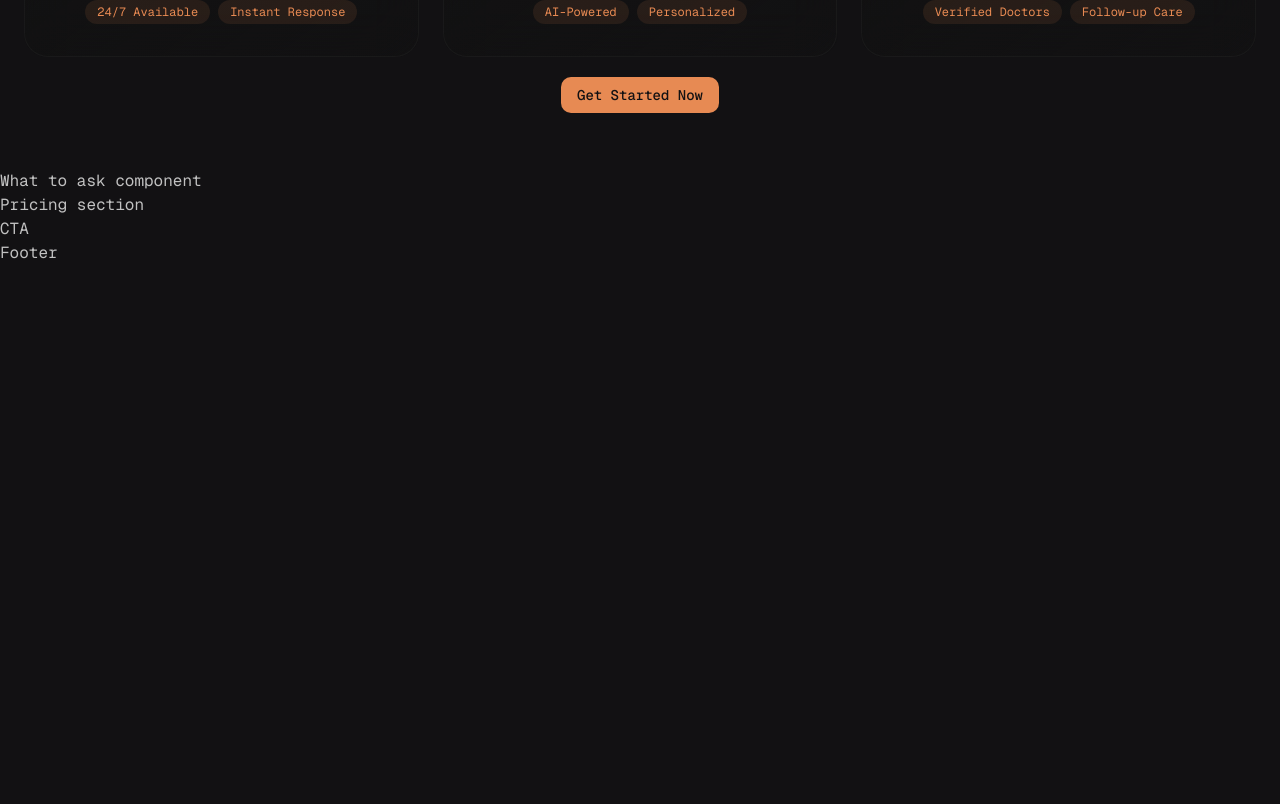
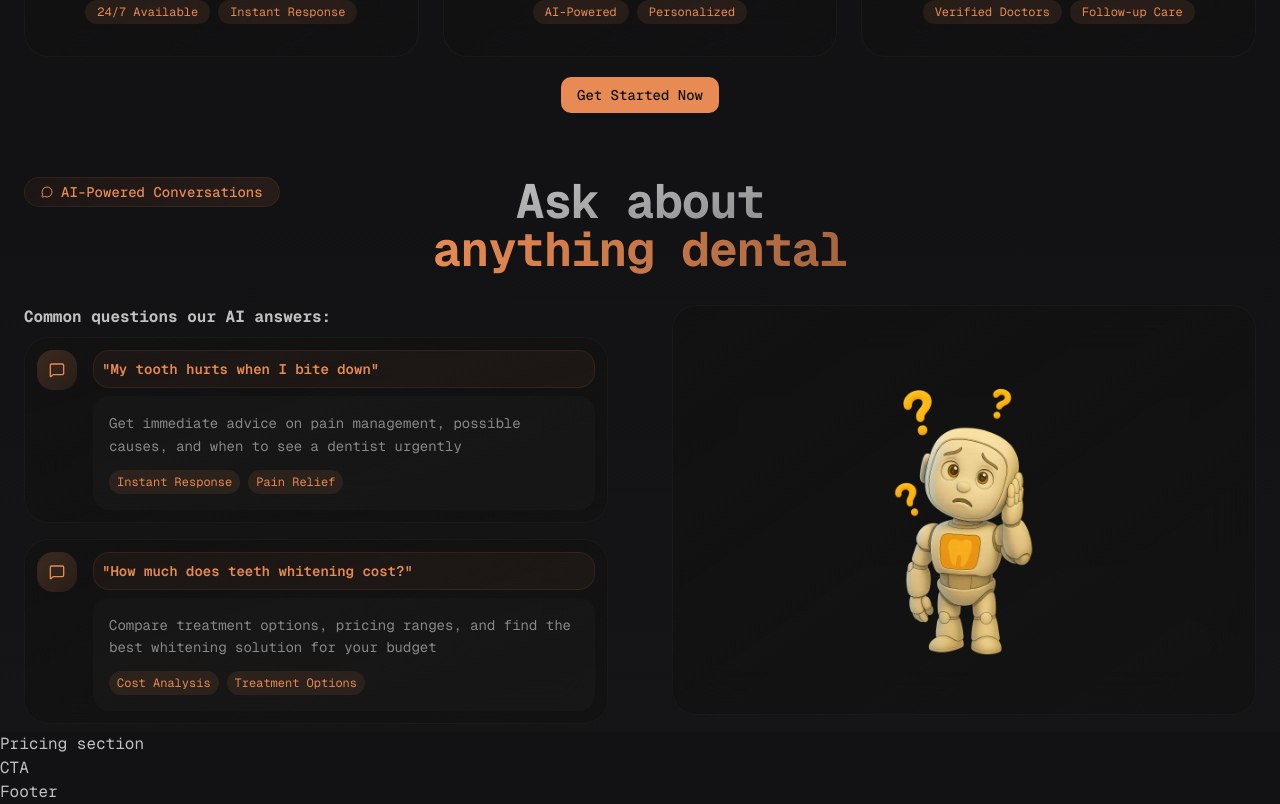
Before and after one commit to ItsME-TM/tmdent, a Next.js app: page / in a window 1280 px wide. Shown: the part 1276-2080 px from the top of the page. Before the commit the page ends 1541 px from the top, so only its background shows below. Built offline with nearby package versions, Linux system fonts and the light colour scheme.

Commit message:
update Header component styles and implement WhatToAsk component with interactive chat examples and AI features

```diff
--- a/src/components/landing/Header.tsx
+++ b/src/components/landing/Header.tsx
@@ -6,8 +6,8 @@ import { Button } from '../ui/button'
 
 function Header() {
   return (
-    <nav className="fixed top-0 right-0 left-0 z-50 px-6 py-4 border-b border-border/50 bg-background/80
-    backdrop-blur-md h-16">
+    <nav className="fixed top-0 right-0 left-0 z-50 px-6 py-2 border-b border-border/50 bg-background/80
+    backdrop-blur-md h-14">
         <div className="flex items-center justify-between max-w-6xl mx-auto">
             <Link href="/" className="flex items-center gap-2">
                 <Image src={"/logo.png"} alt="TMdent Logo" width={32} height={32} className="w-11"/>
--- a/src/components/landing/WhatToAsk.tsx
+++ b/src/components/landing/WhatToAsk.tsx
@@ -1,11 +1,127 @@
-import React from 'react'
+import { MessageCircleIcon, MessageSquareIcon } from "lucide-react";
+import Image from "next/image";
 
 function WhatToAsk() {
   return (
-    <div>
-        What to ask component
-    </div>
-  )
+    <section className="relative py-2 px-6 overflow-hidden bg-gradient-to-b from-background to-muted/20">
+      <div className="relative z-10 max-w-7xl mx-auto">
+        {/* Header */}
+        <div className="text-center mb-8">
+          {/* bubble */}
+          <div
+            className="absolute gap-2 hidden md:flex items-center px-4 py-1
+        bg-gradient-to-r from-primary/5 to-primary/10 rounded-full border
+        border-primary/10 backdrop-blur-sm mb-2"
+          >
+            <MessageCircleIcon className="size-3 text-primary" />
+            <span className="text-primary text-sm font-medium">
+              AI-Powered Conversations
+            </span>
+          </div>
+          <h2 className="text-xl md:text-3xl lg:text-5xl font-bold tracking-tight">
+            <span className="bg-gradient-to-br from-foreground to-foreground/70 bg-clip-text text-transparent">
+              Ask about
+            </span>
+            <br />
+            <span className="bg-gradient-to-r from-primary to-primary/70 bg-clip-text text-transparent">
+              anything dental
+            </span>
+          </h2>
+          {/* <p className="text-md text-muted-foreground max-w-3xl mx-auto leading-relaxed">
+            From simple questions to complex concerns, our AI delivers
+            expert-level guidance trained on thousands of real dental cases
+          </p> */}
+        </div>
+
+        <div className="grid lg:grid-cols-2 gap-16 items-start">
+          {/* Left Side - Interactive Chat Examples */}
+          <div className="space-y-8">
+            <div className="space-y-4">
+              <h3 className="text-md font-bold mb-2">
+                Common questions our AI answers:
+              </h3>
+
+              {/* Chat Bubble 1 */}
+              <div className="group relative">
+                <div className="bg-gradient-to-br from-card/90 to-card/60 backdrop-blur-xl rounded-3xl p-3 border border-border/50 hover:border-primary/30 transition-all duration-500 hover:shadow-2xl hover:shadow-primary/10">
+                  <div className="flex items-start gap-4">
+                    <div className="w-10 h-10 bg-gradient-to-br from-primary/20 to-primary/10 rounded-2xl flex items-center justify-center shrink-0">
+                      <MessageSquareIcon className="h-4 w-4 text-primary" />
+                    </div>
+                    <div className="space-y-2 flex-1">
+                      <div className="bg-primary/5 rounded-2xl p-2 border border-primary/10">
+                        <p className="font-semibold text-sm text-primary">
+                          "My tooth hurts when I bite down"
+                        </p>
+                      </div>
+                      <div className="bg-muted/30 rounded-2xl p-4">
+                        <p className="text-sm text-muted-foreground leading-relaxed">
+                          Get immediate advice on pain management, possible
+                          causes, and when to see a dentist urgently
+                        </p>
+                        <div className="flex gap-2 mt-3">
+                          <span className="px-2 py-1 bg-primary/10 text-primary text-xs rounded-full">
+                            Instant Response
+                          </span>
+                          <span className="px-2 py-1 bg-primary/10 text-primary text-xs rounded-full">
+                            Pain Relief
+                          </span>
+                        </div>
+                      </div>
+                    </div>
+                  </div>
+                </div>
+              </div>
+
+              {/* Chat Bubble 2 */}
+              <div className="group relative">
+                <div className="bg-gradient-to-br from-card/90 to-card/60 backdrop-blur-xl rounded-3xl p-3 border border-border/50 hover:border-primary/30 transition-all duration-500 hover:shadow-2xl hover:shadow-primary/10">
+                  <div className="flex items-start gap-4">
+                    <div className="w-10 h-10 bg-gradient-to-br from-primary/20 to-primary/10 rounded-2xl flex items-center justify-center shrink-0">
+                      <MessageSquareIcon className="h-4 w-4 text-primary" />
+                    </div>
+                    <div className="space-y-2 flex-1">
+                      <div className="bg-primary/5 rounded-2xl p-2 border border-primary/10">
+                        <p className="font-semibold text-sm text-primary">
+                          "How much does teeth whitening cost?"
+                        </p>
+                      </div>
+                      <div className="bg-muted/30 rounded-2xl p-4">
+                        <p className="text-sm text-muted-foreground leading-relaxed">
+                          Compare treatment options, pricing ranges, and find
+                          the best whitening solution for your budget
+                        </p>
+                        <div className="flex gap-2 mt-3">
+                          <span className="px-2 py-1 bg-primary/10 text-primary text-xs rounded-full">
+                            Cost Analysis
+                          </span>
+                          <span className="px-2 py-1 bg-primary/10 text-primary text-xs rounded-full">
+                            Treatment Options
+                          </span>
+                        </div>
+                      </div>
+                    </div>
+                  </div>
+                </div>
+              </div>
+            </div>
+          </div>
+
+          {/* Right Side - AI Illustration */}
+          <div className="bg-gradient-to-br from-card/90 to-card/60 backdrop-blur-xl rounded-3xl p-8 border border-border/50 hover:border-primary/30 transition-all duration-500">
+            <div className="flex items-center justify-center h-full">
+              <Image
+                src="/confused.png"
+                alt="AI Assistant"
+                width={500}
+                height={500}
+                className="w-86 h-86 max-w-lg object-contain"
+              />
+            </div>
+          </div>
+        </div>
+      </div>
+    </section>
+  );
 }
-
-export default WhatToAsk
+export default WhatToAsk;
```
